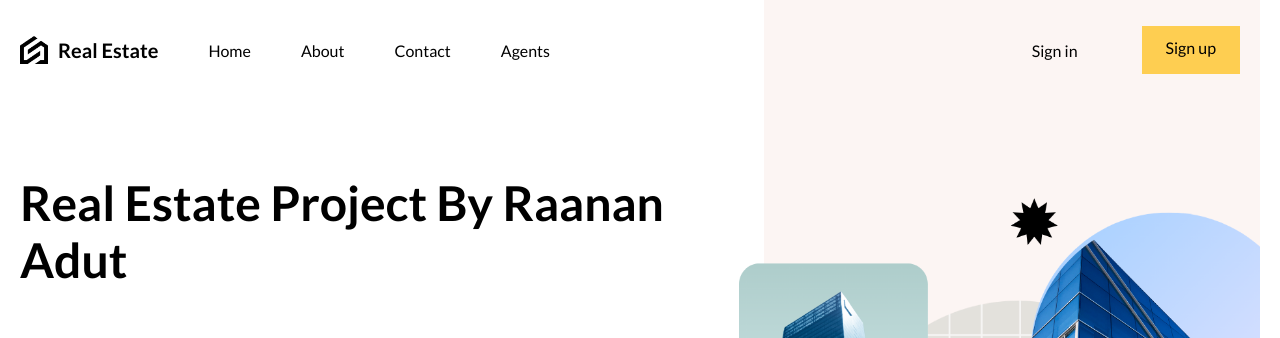
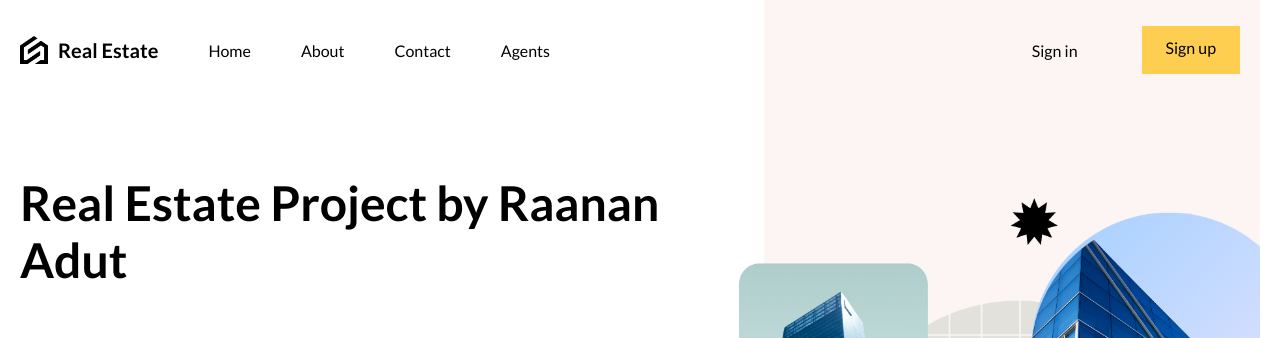
Before and after one commit to vr70147/Real-Estate-App, a React (Vite) app in the folder client/: page / in a window 1280 px wide. Shown: the top 338 px of the page. Built offline with nearby package versions, Linux system fonts and the light colour scheme; no server answers.

Commit message:
spellcheck

```diff
--- a/client/src/routes/homePage/homePage.jsx
+++ b/client/src/routes/homePage/homePage.jsx
@@ -11,7 +11,7 @@ function HomePage() {
     <div className="homePage">
       <div className="textContainer">
         <div className="wrapper">
-          <h1 className="title">Real Estate Project By Raanan Adut</h1>
+          <h1 className="title">Real Estate Project by Raanan Adut</h1>
           <p>
             The Real Estate Project is a cutting-edge web application that
             transforms real estate interactions for buyers and sellers.
```
